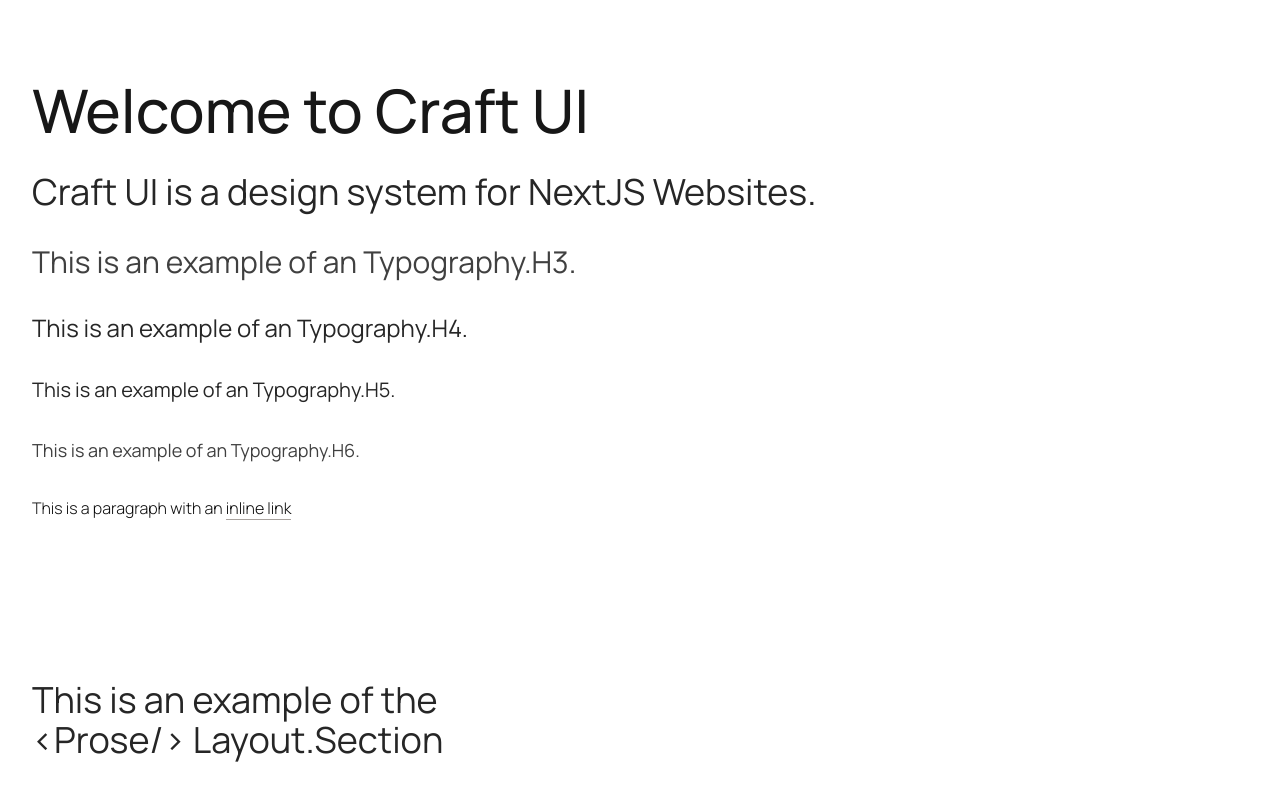
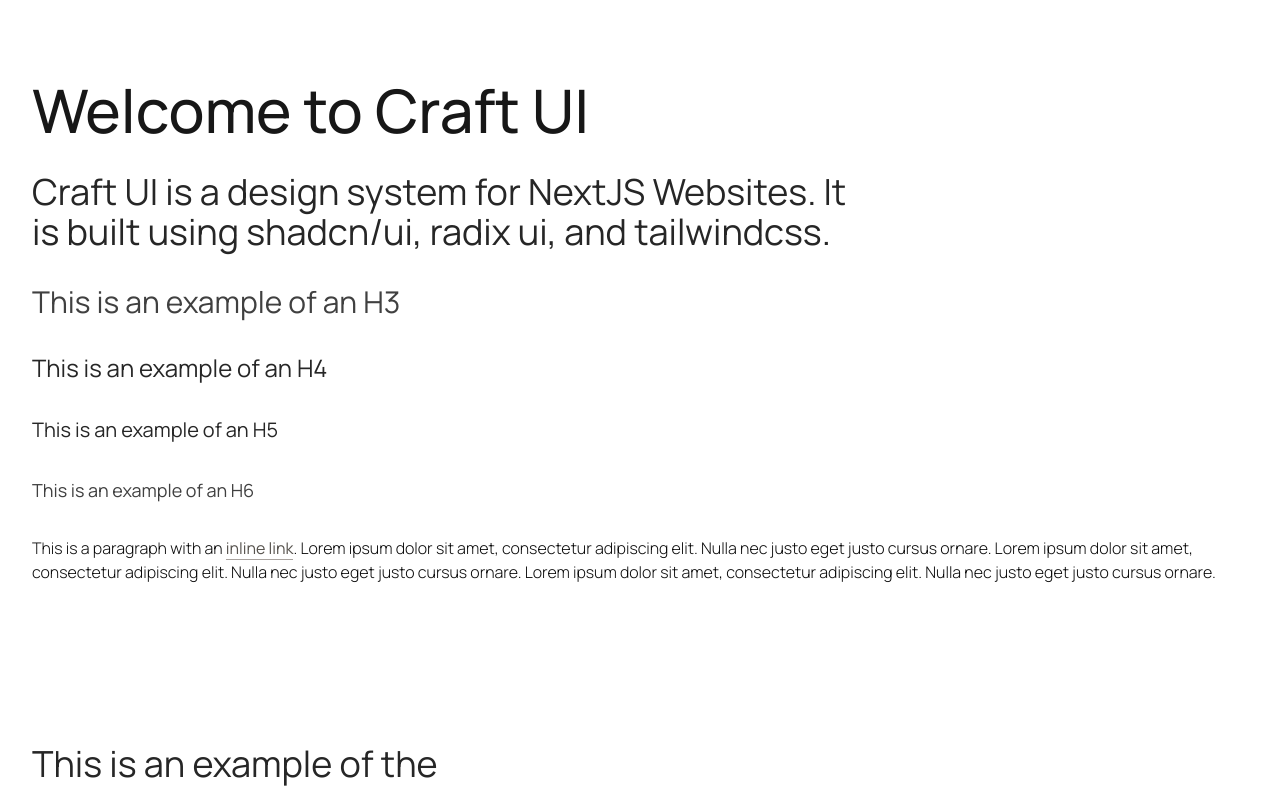
Before and after one commit to 9d8dev/craft-site-example, a Next.js app: page / in a window 1280 px wide. Shown: the top 788 px of the page. Built offline with nearby package versions, Linux system fonts and the light colour scheme.

Commit message:
updates to inline link

```diff
--- a/app/page.tsx
+++ b/app/page.tsx
@@ -8,15 +8,23 @@
         <Layout.Container>
           <Typography.H1>Welcome to Craft UI</Typography.H1>
           <Typography.H2>
-            Craft UI is a design system for NextJS Websites.
+            Craft UI is a design system for NextJS Websites. It is built using
+            shadcn/ui, radix ui, and tailwindcss.
           </Typography.H2>
-          <Typography.H3>This is an example of an Typography.H3.</Typography.H3>
-          <Typography.H4>This is an example of an Typography.H4.</Typography.H4>
-          <Typography.H5>This is an example of an Typography.H5.</Typography.H5>
-          <Typography.H6>This is an example of an Typography.H6.</Typography.H6>
+          <Typography.H3>This is an example of an H3</Typography.H3>
+          <Typography.H4>This is an example of an H4</Typography.H4>
+          <Typography.H5>This is an example of an H5</Typography.H5>
+          <Typography.H6>This is an example of an H6</Typography.H6>
           <p>
             This is a paragraph with an{" "}
-            <Typography.InlineLink href="/">inline link</Typography.InlineLink>
+            <Typography.InlineLink href="/" outbound={true}>
+              inline link
+            </Typography.InlineLink>
+            . Lorem ipsum dolor sit amet, consectetur adipiscing elit. Nulla nec
+            justo eget justo cursus ornare. Lorem ipsum dolor sit amet,
+            consectetur adipiscing elit. Nulla nec justo eget justo cursus
+            ornare. Lorem ipsum dolor sit amet, consectetur adipiscing elit.
+            Nulla nec justo eget justo cursus ornare.
           </p>
         </Layout.Container>
       </Layout.Section>
--- a/components/craft/typography.tsx
+++ b/components/craft/typography.tsx
@@ -152,8 +152,8 @@
   return (
     <div
       className={clsx(
-        "prose lg:prose-lg xl:prose-xl",
-        " prose-headings:font-normal prose-primary dark:prose-invert",
+        "prose",
+        "prose-headings:font-normal prose-primary dark:prose-invert",
         className
       )}
       id={id}
@@ -171,22 +171,34 @@
   className?: string;
   id?: string;
   href: string;
+  outbound?: boolean;
 };
 
-const InlineLink = ({ children, className, id, href }: InlineLinkProps) => {
+const InlineLink = ({
+  children,
+  className,
+  id,
+  href,
+  outbound,
+}: InlineLinkProps) => {
   return (
     <Link
       id={id}
       className={clsx(
         "border-b border-b-primary-400 dark:border-b-primary-100",
+        "font-normal text-primary-600 dark:text-primary-200",
         "hover:border-b-primary-600 dark:hover:border-b-primary-200",
         className
       )}
       href={href}
+      target={outbound ? "_blank" : undefined}
+      rel={outbound ? "noopener noreferrer" : undefined}
     >
       {children}
     </Link>
   );
 };
 
+
+
 export { H1, H2, H3, H4, H5, H6, Prose, InlineLink };
```
